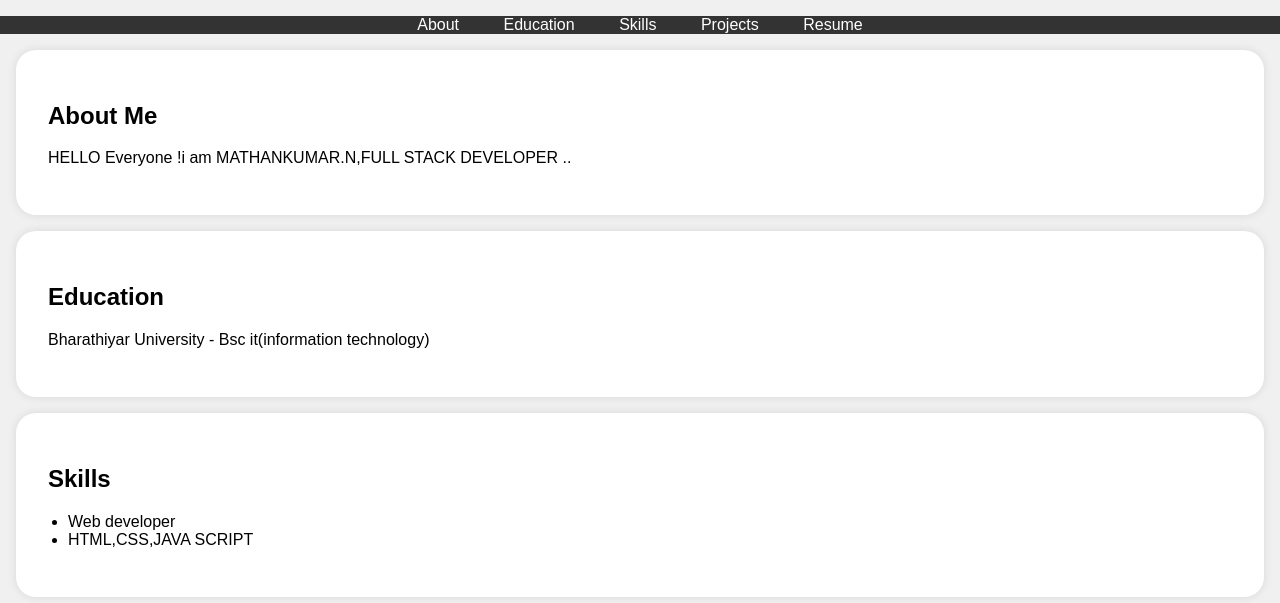
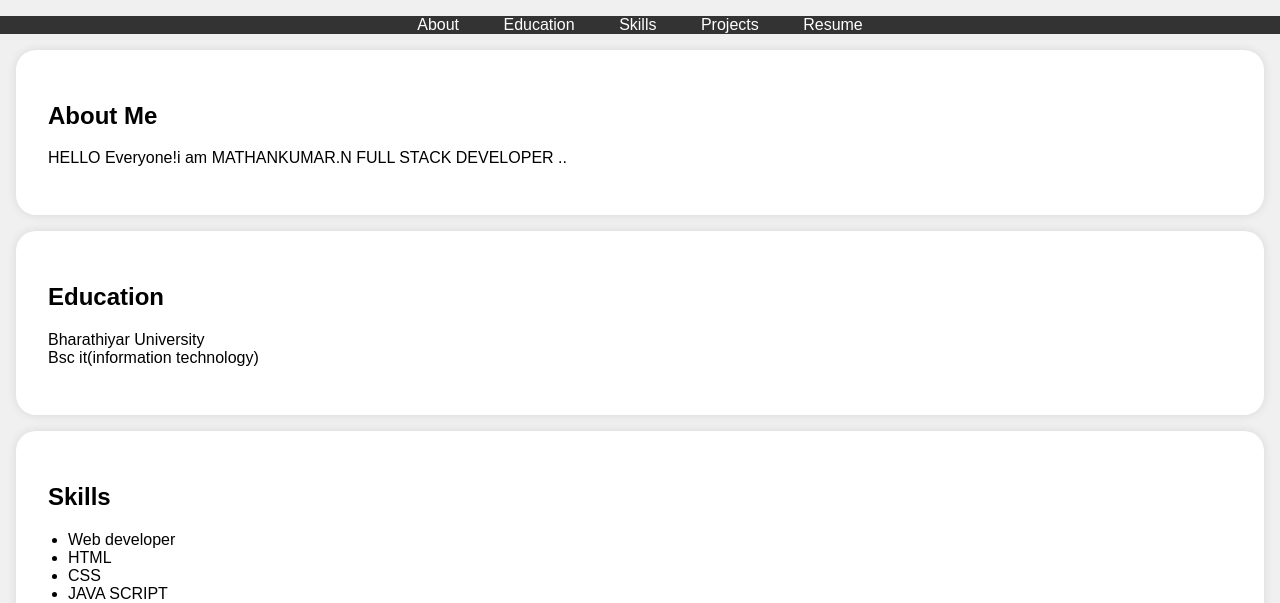
Before and after one commit to mathan9688/DigitalPortfolio, a plain HTML site: page index.html in a window 1280 px wide. Shown: the part 197-800 px from the top of the page. Drawn offline with Linux system fonts and the light colour scheme.

Commit message:
Update index.html

```diff
--- a/index.html
+++ b/index.html
@@ -114,14 +114,15 @@
     <section id="about">
         <div class="section-content">
             <h2>About Me</h2>
-            <p>HELLO Everyone !i am MATHANKUMAR.N,FULL STACK DEVELOPER ..</p>
+            <p>HELLO Everyone!i am MATHANKUMAR.N FULL STACK DEVELOPER ..</p>
         </div>
     </section>
 
     <section id="education">
         <div class="section-content">
             <h2>Education</h2>
-            <p>Bharathiyar University  - Bsc it(information technology)</p>
+            <p>Bharathiyar University<br>
+                Bsc it(information technology)</p>
         </div>
     </section>
 
@@ -130,7 +131,9 @@
             <h2>Skills</h2>
             <ul>
                 <li>Web developer</li>
-                <li>HTML,CSS,JAVA SCRIPT</li>
+                <li>HTML</li>
+                <li>CSS</li>
+                <li>JAVA SCRIPT</li>
             </ul>
         </div>
     </section>
@@ -147,7 +150,7 @@
     </section>
 
     <footer>
-        <p>&copy; @2023 MATHANKUMAR N</p>
+        <p>&copy; @2023 MATHANKUMAR.N</p>
     </footer>
 
     <script>
```
